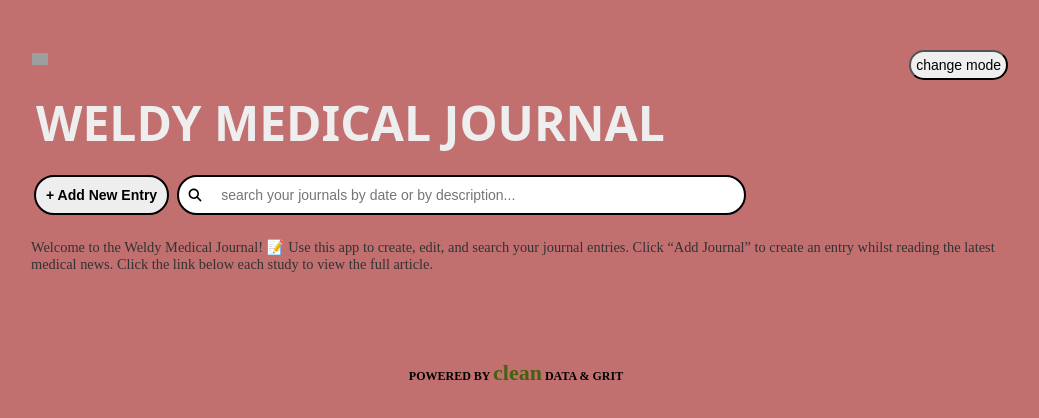
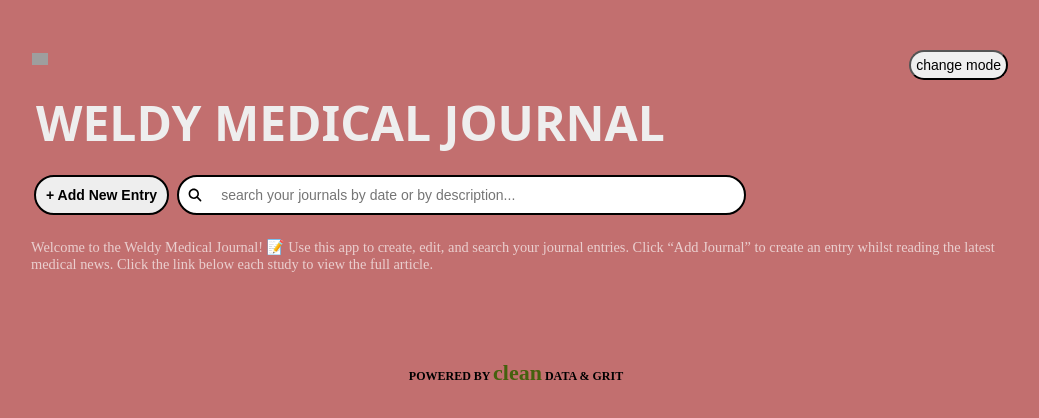
Before and after one commit to SharokM/journal_weldy, a React (Create React App) app: page / in a window 1280 px wide. Shown: the top 418 px of the page, without its empty margins (124-1163 px from the left). Built offline with nearby package versions, Linux system fonts and the light colour scheme; no server answers; grey boxes are pictures that could not be loaded.

Commit message:
css changes

```diff
--- a/src/index.css
+++ b/src/index.css
@@ -139,7 +139,7 @@ textarea {
   padding: 10px 15px;
   margin-bottom: 10px;
   font-size: 0.9rem;
-  color: #333;
+  color: #eacfcf;
 }
 
 .journal {
```
